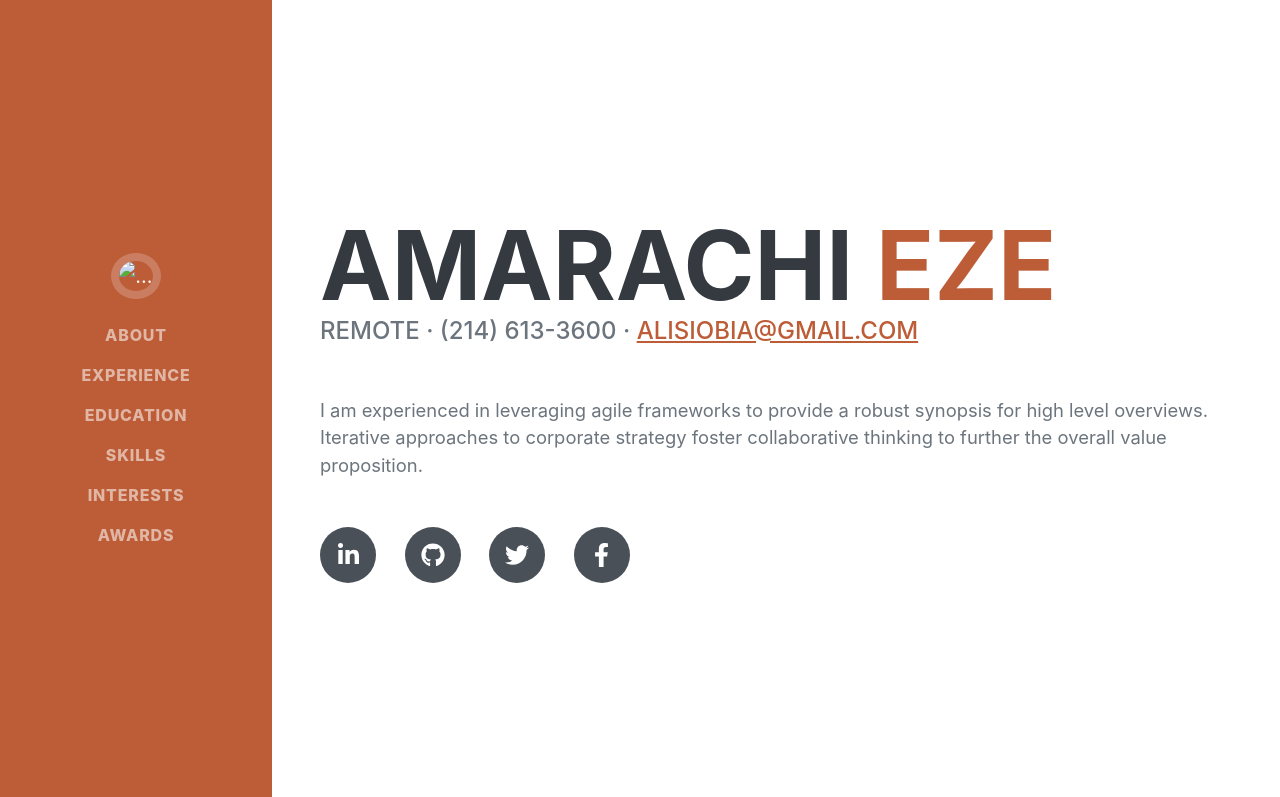
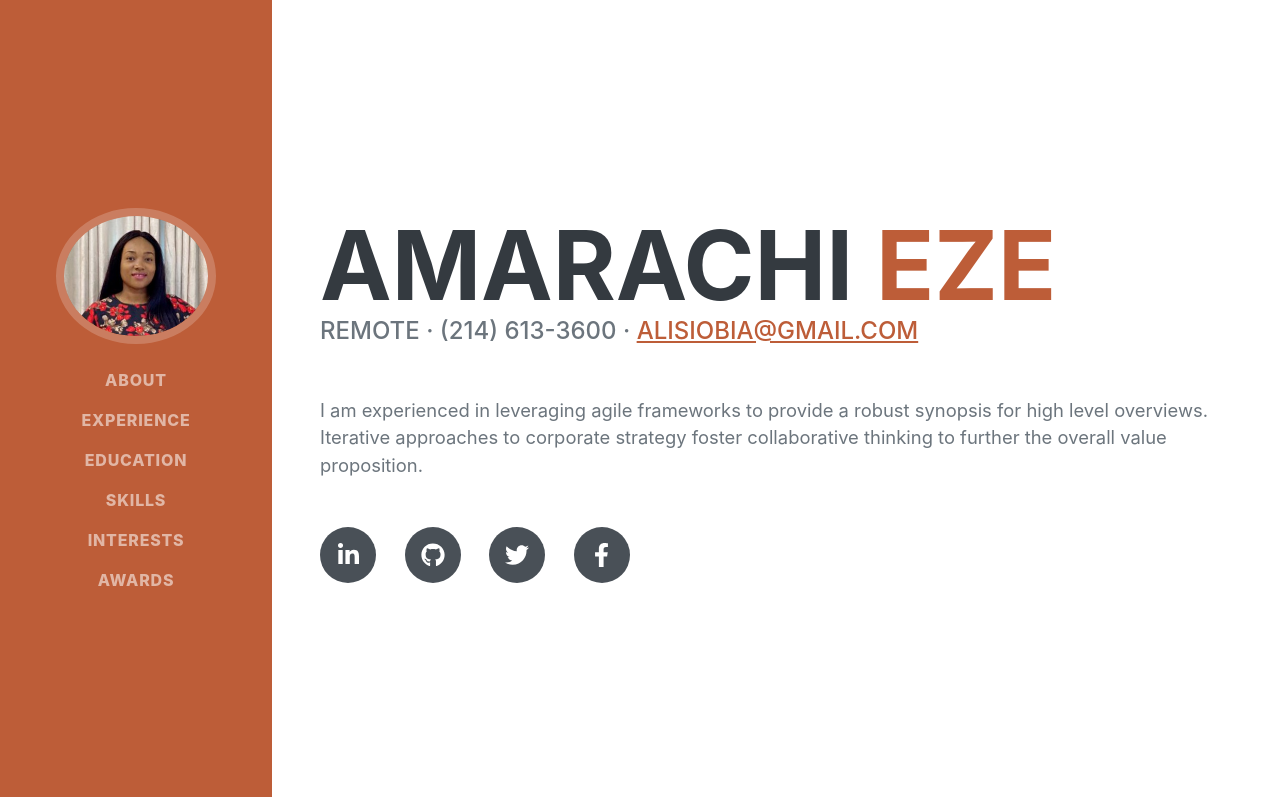
Before and after one commit to alisiobia/resume, a plain HTML site: page index.html in a window 1280 px wide. Shown: the top 797 px of the page. Drawn offline with nearby package versions, Linux system fonts and the light colour scheme; a script that the page names is missing; a web font is replaced by a local one.

Commit message:
Update index.html

```diff
--- a/index.html
+++ b/index.html
@@ -6,7 +6,7 @@
         <meta name="description" content="" />
         <meta name="author" content="" />
         <title>Amarachi Eze's Resume</title>
-        <link rel="icon" type="image/x-icon" href="assets/img/favicon.ico" />
+        <link rel="icon" type="image/x-icon" href="favicon.ico" />
         <!-- Font Awesome icons (free version)-->
         <script src="https://use.fontawesome.com/releases/v5.15.4/js/all.js" crossorigin="anonymous"></script>
         <!-- Google fonts-->
@@ -20,7 +20,7 @@
         <nav class="navbar navbar-expand-lg navbar-dark bg-primary fixed-top" id="sideNav">
             <a class="navbar-brand js-scroll-trigger" href="#page-top">
                 <span class="d-block d-lg-none">Amarachi Eze</span>
-                <span class="d-none d-lg-block"><img class="img-fluid img-profile rounded-circle mx-auto mb-2" src="assets/img/profile.jpg" alt="..." /></span>
+                <span class="d-none d-lg-block"><img class="img-fluid img-profile rounded-circle mx-auto mb-2" src="profile.jpg" alt="..." /></span>
             </a>
             <button class="navbar-toggler" type="button" data-bs-toggle="collapse" data-bs-target="#navbarResponsive" aria-controls="navbarResponsive" aria-expanded="false" aria-label="Toggle navigation"><span class="navbar-toggler-icon"></span></button>
             <div class="collapse navbar-collapse" id="navbarResponsive">
```
